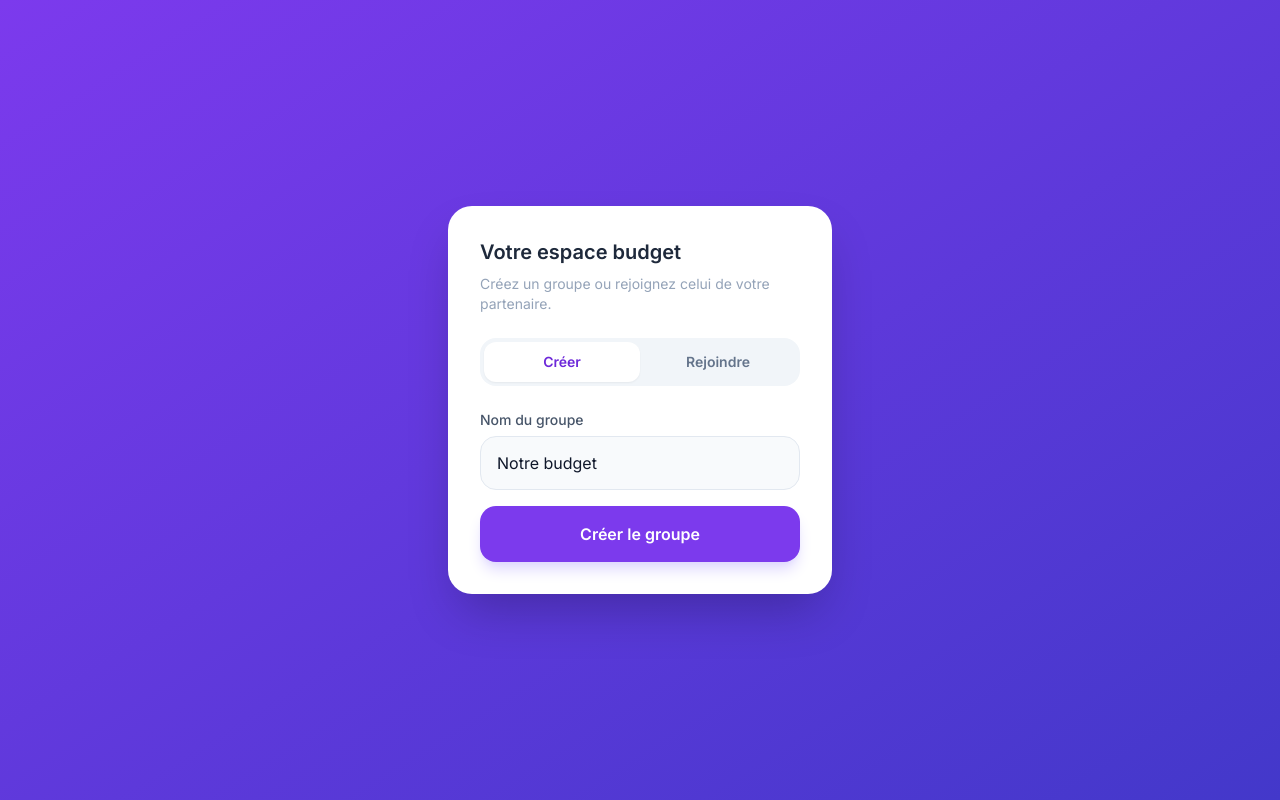
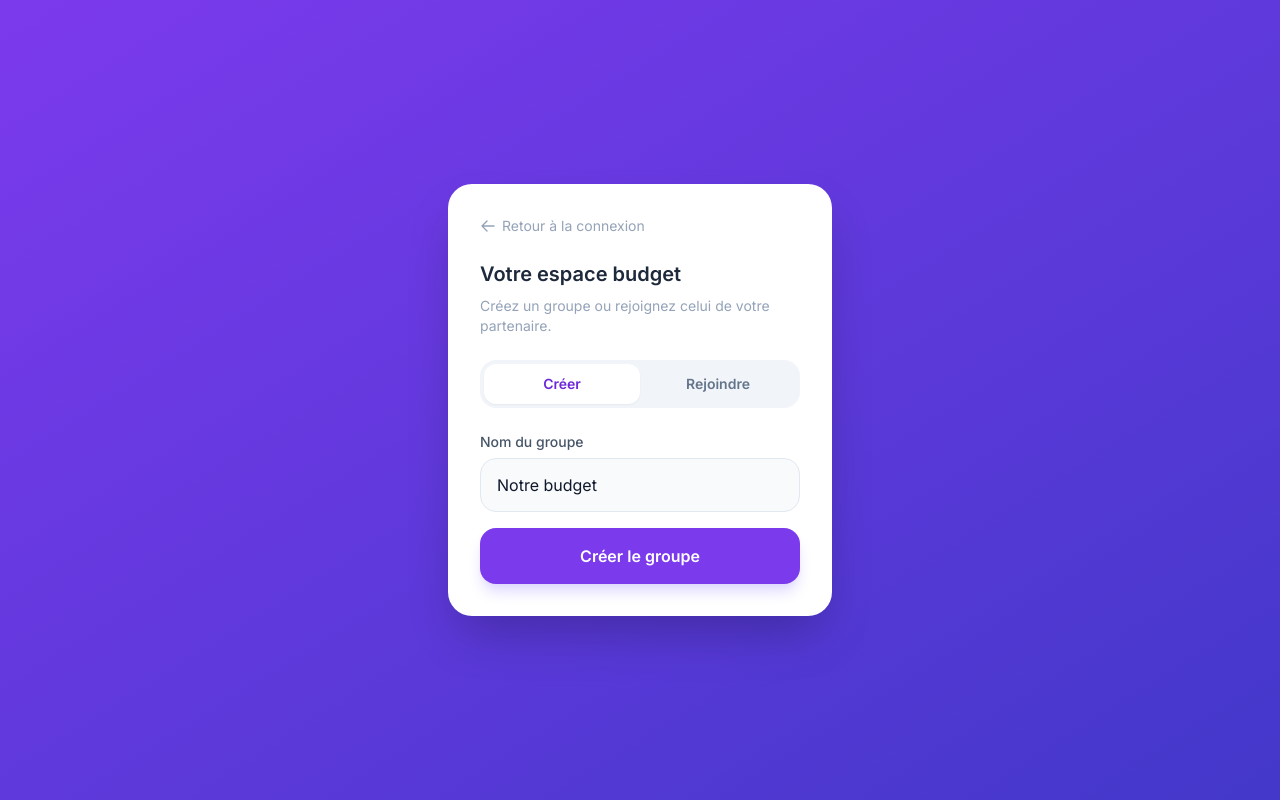
Before and after one commit to ninidas/cowallet, a React (Vite) app in the folder frontend/: page /group-setup in a window 1280 px wide. Built offline with nearby package versions, Linux system fonts and the light colour scheme.

Commit message:
feat: add back button to login on GroupSetupPage

```diff
--- a/frontend/src/pages/GroupSetupPage.jsx
+++ b/frontend/src/pages/GroupSetupPage.jsx
@@ -4,7 +4,7 @@ import { api } from '../api'
 import { useAuth } from '../context/AuthContext'
 
 export default function GroupSetupPage() {
-  const { refreshConfig } = useAuth()
+  const { refreshConfig, logout } = useAuth()
   const navigate = useNavigate()
   const [tab, setTab]           = useState('create') // 'create' | 'join'
   const [groupName, setGroupName] = useState('Notre budget')
@@ -78,6 +78,15 @@ export default function GroupSetupPage() {
   return (
     <div className="min-h-screen flex flex-col items-center justify-center bg-gradient-to-br from-violet-600 to-indigo-700 px-6 py-8">
       <div className="w-full max-w-sm bg-white rounded-3xl p-8 shadow-2xl">
+        <button
+          onClick={() => { logout(); navigate('/login') }}
+          className="flex items-center gap-1.5 text-sm text-slate-400 hover:text-slate-600 mb-6 transition"
+        >
+          <svg xmlns="http://www.w3.org/2000/svg" fill="none" viewBox="0 0 24 24" strokeWidth={2} stroke="currentColor" className="w-4 h-4">
+            <path strokeLinecap="round" strokeLinejoin="round" d="M10.5 19.5L3 12m0 0l7.5-7.5M3 12h18" />
+          </svg>
+          Retour à la connexion
+        </button>
         <h2 className="text-xl font-semibold text-slate-800 mb-2">Votre espace budget</h2>
         <p className="text-sm text-slate-400 mb-6">Créez un groupe ou rejoignez celui de votre partenaire.</p>
 
```
